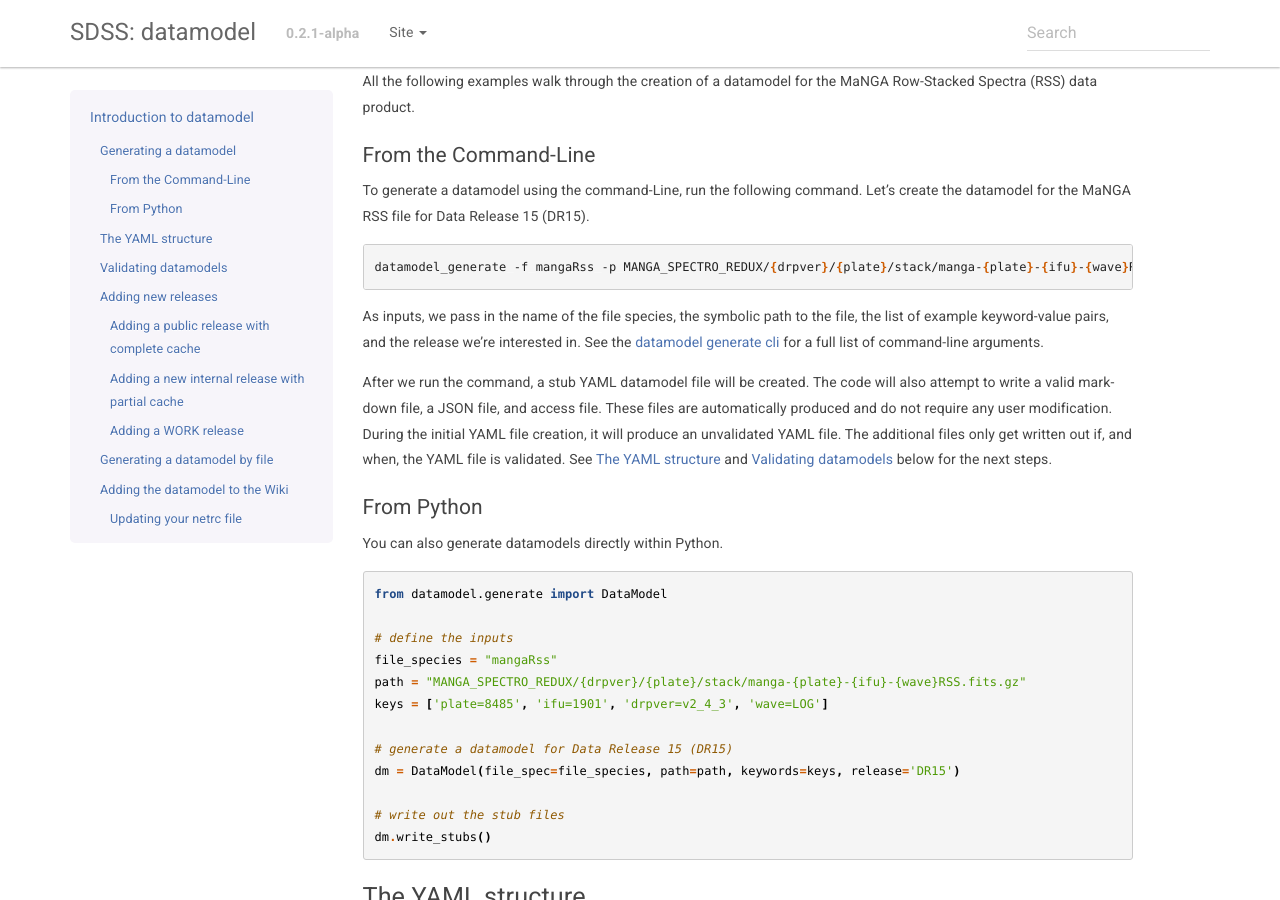
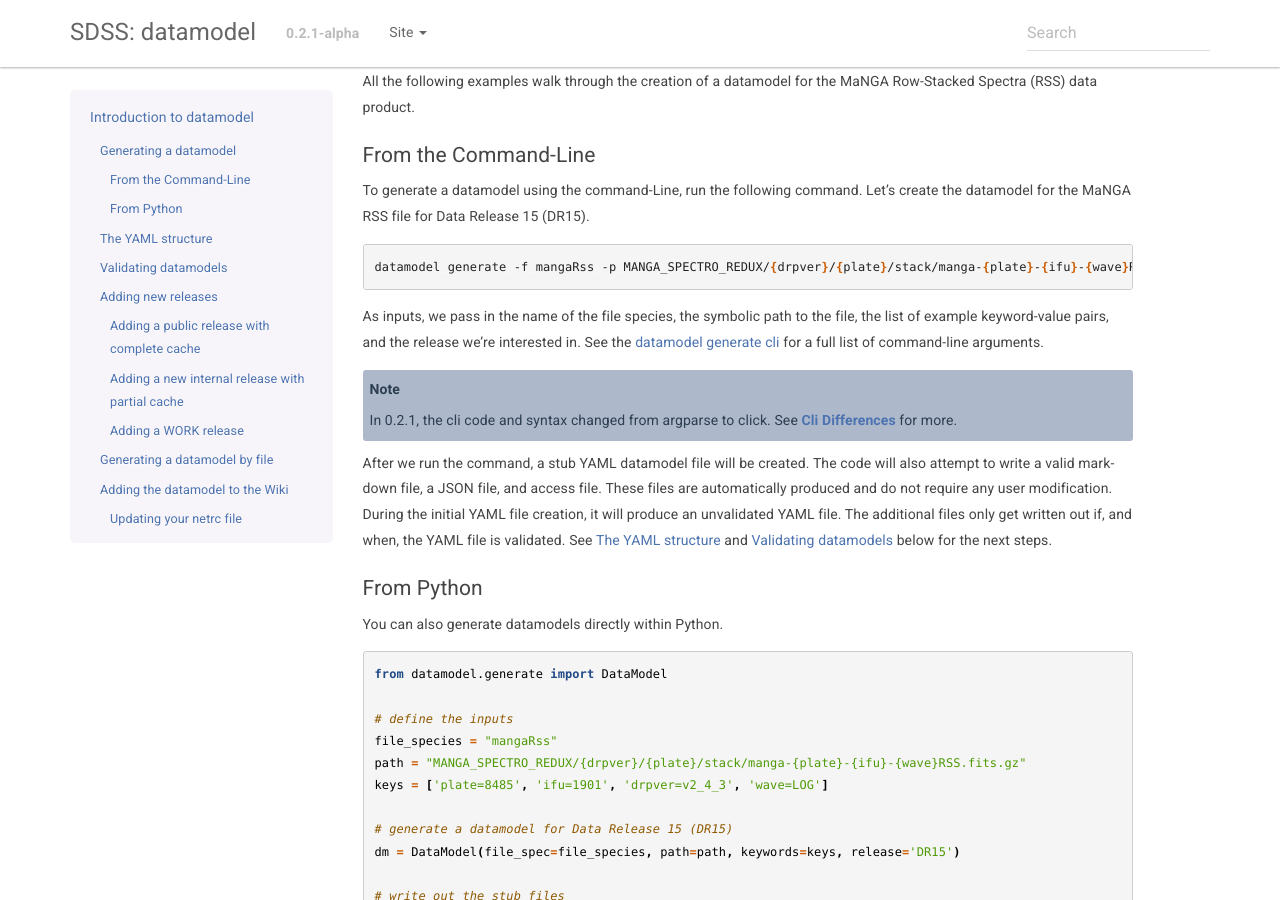
Before and after one commit to sdss/datamodel, a Sphinx documentation site: the page built from docs/sphinx/intro.rst, in a window 1280 px wide and 900 px high, scrolled down 784 px. Built offline with Sphinx 7.4.7, drawn with Linux system fonts in a browser that asks for light colours; the version number is read from the project's files by our own code; some of the changed text lies outside the part shown.

Commit message:
updating docs

```diff
--- a/docs/sphinx/intro.rst
+++ b/docs/sphinx/intro.rst
@@ -47,12 +47,14 @@
 
 .. code-block:: bash
 
-    datamodel_generate -f mangaRss -p MANGA_SPECTRO_REDUX/{drpver}/{plate}/stack/manga-{plate}-{ifu}-{wave}RSS.fits.gz -k plate=8485 ifu=1901 drpver=v2_4_3 wave=LOG -r DR15
+    datamodel generate -f mangaRss -p MANGA_SPECTRO_REDUX/{drpver}/{plate}/stack/manga-{plate}-{ifu}-{wave}RSS.fits.gz -k plate=8485 -k ifu=1901 -k drpver=v2_4_3 -k wave=LOG -r DR15
 
 As inputs, we pass in the name of the file species, the symbolic path to the file, the list of
 example keyword-value pairs, and the release we're interested in.  See the
 :ref:`datamodel generate cli <usage-dmgen>` for a full list of command-line arguments.
 
+.. note::
+  In 0.2.1, the cli code and syntax changed from argparse to click.  See :ref:`cli-diff` for more.
 
 After we run the command, a stub YAML datamodel file will be created.  The code will also attempt to write
 a valid markdown file, a JSON file, and access file.  These files are automatically produced and do not require
@@ -215,7 +217,7 @@
 
 .. code-block:: bash
 
-    datamodel_generate -f mangaRss -p MANGA_SPECTRO_REDUX/{drpver}/{plate}/stack/manga-{plate}-{ifu}-{wave}RSS.fits.gz -k plate=8485 ifu=1901 drpver=v2_4_3 wave=LOG -r DR16 --use-cache DR15
+    datamodel generate -f mangaRss -p MANGA_SPECTRO_REDUX/{drpver}/{plate}/stack/manga-{plate}-{ifu}-{wave}RSS.fits.gz -k plate=8485 -k ifu=1901 -k drpver=v2_4_3 -k wave=LOG -r DR16 --use-cache DR15
 
 From python, we specify the ``use_cache_release`` and ``full_cache`` keyword arguments to
 :py:func:`~datamodel.generate.datamodel.DataModel.write_stubs`.
@@ -263,7 +265,7 @@
 
 .. code-block:: bash
 
-    datamodel_generate -f mangaRss -p MANGA_SPECTRO_REDUX/{drpver}/{plate}/stack/manga-{plate}-{ifu}-{wave}RSS.fits.gz -k plate=8485 ifu=1901 drpver=v3_0_1 wave=LOG -r MPL10 --use-cache DR15 --hdus-only
+    datamodel generate -f mangaRss -p MANGA_SPECTRO_REDUX/{drpver}/{plate}/stack/manga-{plate}-{ifu}-{wave}RSS.fits.gz -k plate=8485 -k ifu=1901 -k drpver=v3_0_1 -k wave=LOG -r MPL10 --use-cache DR15 --hdus-only
 
 From python, we specify only the ``use_cache_release`` keyword arguments to
 :py:func:`~datamodel.generate.datamodel.DataModel.write_stubs`.
@@ -307,7 +309,7 @@
 
 .. code-block:: bash
 
-    datamodel_generate -f mangaRss -p MANGA_SPECTRO_REDUX/{drpver}/{plate}/stack/manga-{plate}-{ifu}-{wave}RSS.fits.gz -k plate=8485 ifu=1901 drpver=v3_1_1 wave=LOG --use-cache MPL10 --hdus-only
+    datamodel generate -f mangaRss -p MANGA_SPECTRO_REDUX/{drpver}/{plate}/stack/manga-{plate}-{ifu}-{wave}RSS.fits.gz -k plate=8485 -k ifu=1901 -k drpver=v3_1_1 -k wave=LOG --use-cache MPL10 --hdus-only
 
 or from python,
 
@@ -331,7 +333,7 @@
 input arguments, e.g
 ::
 
-    datamodel_generate -f mangaRss -p MANGA_SPECTRO_REDUX/{drpver}/{plate}/stack/manga-{plate}-{ifu}-{wave}RSS.fits.gz -k plate=8485 ifu=1901 drpver=v3_1_1 wave=LOG
+    datamodel generate -f mangaRss -p MANGA_SPECTRO_REDUX/{drpver}/{plate}/stack/manga-{plate}-{ifu}-{wave}RSS.fits.gz -k plate=8485 -k ifu=1901 -k drpver=v3_1_1 -k wave=LOG
 
 or::
 
@@ -343,7 +345,7 @@
 the `sdss5.cfg` ``tree`` configuration, you can specify the ``--tree_ver``, ``-t`` input keyword:
 ::
 
-    datamodel_generate -t sdss5 -f .....
+    datamodel generate -t sdss5 -f .....
 
 
 Generating a datamodel by file
@@ -356,7 +358,7 @@
 To generate a datamodel by file, for DR15
 ::
 
-    datamodel_generate -n /Users/Brian/Work/sdss/sas/dr15/manga/spectro/redux/v2_4_3/8485/stack/manga-8485-1901-LOGRSS.fits.gz -r DR15
+    datamodel generate -n /Users/Brian/Work/sdss/sas/dr15/manga/spectro/redux/v2_4_3/8485/stack/manga-8485-1901-LOGRSS.fits.gz -r DR15
 
 or::
 
@@ -412,7 +414,7 @@
 It is best to do this step at Utah.  From the Utah machines, run
 ::
 
-    datamodel_wiki -e MANGA_SPECTRO_REDUX -f mangaRss
+    datamodel wiki -e MANGA_SPECTRO_REDUX -f mangaRss
 
 See the :ref:`datamodel wiki cli <usage-dmwiki>` for a full list of command-line arguments.  Once successfully uploaded, it will
 be visible on the `SDSS Datamodel <https://wiki.sdss.org/display/DATAMODEL/.Datamodel+vsdsswork>`_ site.
```
Also changed, not shown: README.md (+4 -0 lines), docs/sphinx/commands.rst (+23 -2 lines).
